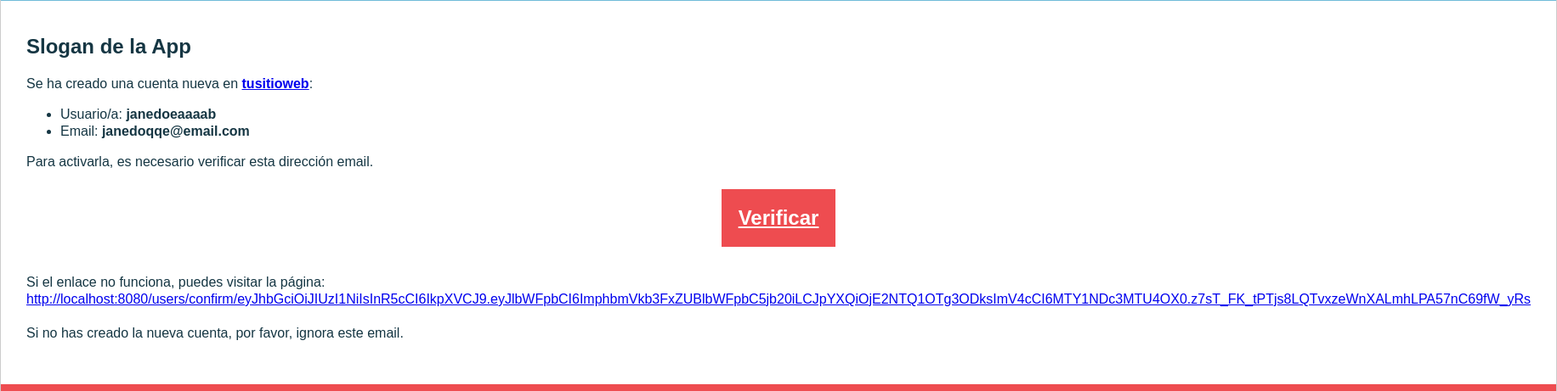
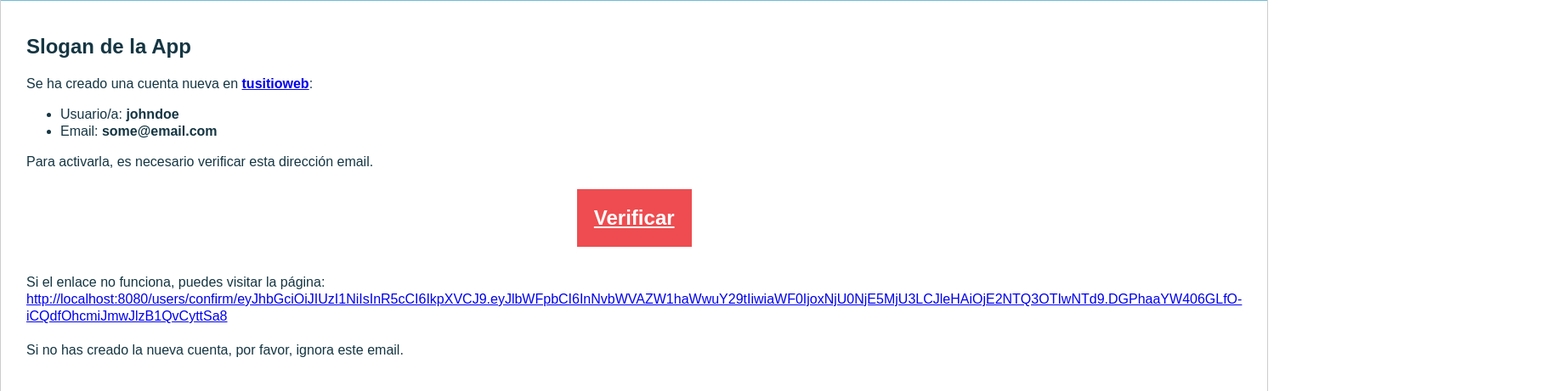
Before and after one commit to xavi-mat/boot403-social, a website: page public/fakeEmail.html in a window 1280 px wide. Shown: the part 320-781 px from the top of the page at 85% size, 1832 px wide, since content can reach past the window. Drawn offline with Linux system fonts and the light colour scheme.

Commit message:
Last updates readme!

```diff
--- a/public/fakeEmail.html
+++ b/public/fakeEmail.html
@@ -11,15 +11,15 @@
 <table border="0" cellpadding="0" cellspacing="0" width="100%"><tr>
 <td style="color: #153643; font-family: Arial, sans-serif; font-size: 24px;">
 <b>Slogan de la App</b></td></tr>
-<tr><td style="padding: 20px 0 20px 0; color: #153643; font-family: Arial, sans-serif; font-size: 16px; line-height: 20px;">Se ha creado una cuenta nueva en <strong><a href="http://localhost:8080" target="_blank">tusitioweb</a></strong>:<br><ul><li>Usuario/a: <strong>janedoeaaaab</strong></li><li>Email: <strong>janedoqqe@email.com</strong></li></ul>
+<tr><td style="padding: 20px 0 20px 0; color: #153643; font-family: Arial, sans-serif; font-size: 16px; line-height: 20px;">Se ha creado una cuenta nueva en <strong><a href="http://localhost:8080" target="_blank">tusitioweb</a></strong>:<br><ul><li>Usuario/a: <strong>johndoe</strong></li><li>Email: <strong>some@email.com</strong></li></ul>
 Para activarla, es necesario verificar esta dirección email.</td></tr><tr><tr><td>
 <table border="0" align="center"><tr>
 <td align="center" bgcolor="#ee4c50" style="padding: 20px 20px 20px 20px; color: #ffffff; font-family: Arial, sans-serif; font-size: 24px;"><b>
-<a href="http://localhost:8080/users/confirm/eyJhbGciOiJIUzI1NiIsInR5cCI6IkpXVCJ9.eyJlbWFpbCI6ImphbmVkb3FxZUBlbWFpbC5jb20iLCJpYXQiOjE2NTQ1OTg3ODksImV4cCI6MTY1NDc3MTU4OX0.z7sT_FK_tPTjs8LQTvxzeWnXALmhLPA57nC69fW_yRs" target="_blank" style="color: #ffffff;">
+<a href="http://localhost:8080/users/confirm/eyJhbGciOiJIUzI1NiIsInR5cCI6IkpXVCJ9.eyJlbWFpbCI6InNvbWVAZW1haWwuY29tIiwiaWF0IjoxNjU0NjE5MjU3LCJleHAiOjE2NTQ3OTIwNTd9.DGPhaaYW406GLfO-iCQdfOhcmiJmwJlzB1QvCyttSa8" target="_blank" style="color: #ffffff;">
 <font color="#ffffff">Verificar</font></a></b></td></tr></table></td></tr>
 <tr><td style="padding: 30px 0 10px 0; color: #153643; font-family: Arial, sans-serif; font-size: 16px; line-height: 20px;">
 Si el enlace no funciona, puedes visitar la página:<br>
-<a href="http://localhost:8080/users/confirm/eyJhbGciOiJIUzI1NiIsInR5cCI6IkpXVCJ9.eyJlbWFpbCI6ImphbmVkb3FxZUBlbWFpbC5jb20iLCJpYXQiOjE2NTQ1OTg3ODksImV4cCI6MTY1NDc3MTU4OX0.z7sT_FK_tPTjs8LQTvxzeWnXALmhLPA57nC69fW_yRs" target="_blank">http://localhost:8080/users/confirm/eyJhbGciOiJIUzI1NiIsInR5cCI6IkpXVCJ9.eyJlbWFpbCI6ImphbmVkb3FxZUBlbWFpbC5jb20iLCJpYXQiOjE2NTQ1OTg3ODksImV4cCI6MTY1NDc3MTU4OX0.z7sT_FK_tPTjs8LQTvxzeWnXALmhLPA57nC69fW_yRs</a>
+<a href="http://localhost:8080/users/confirm/eyJhbGciOiJIUzI1NiIsInR5cCI6IkpXVCJ9.eyJlbWFpbCI6InNvbWVAZW1haWwuY29tIiwiaWF0IjoxNjU0NjE5MjU3LCJleHAiOjE2NTQ3OTIwNTd9.DGPhaaYW406GLfO-iCQdfOhcmiJmwJlzB1QvCyttSa8" target="_blank">http://localhost:8080/users/confirm/eyJhbGciOiJIUzI1NiIsInR5cCI6IkpXVCJ9.eyJlbWFpbCI6InNvbWVAZW1haWwuY29tIiwiaWF0IjoxNjU0NjE5MjU3LCJleHAiOjE2NTQ3OTIwNTd9.DGPhaaYW406GLfO-iCQdfOhcmiJmwJlzB1QvCyttSa8</a>
 <br><br>Si no has creado la nueva cuenta, por favor, ignora este email.
 </td></tr></table></tr><tr><td bgcolor="#ee4c50" style="padding: 30px 30px 30px 30px;">
 <table border="0" cellpadding="0" cellspacing="0" width="100%"><tr>
```
Also changed, not shown: README.md, docs/postman.png (added), docs/swagger.png (added).
